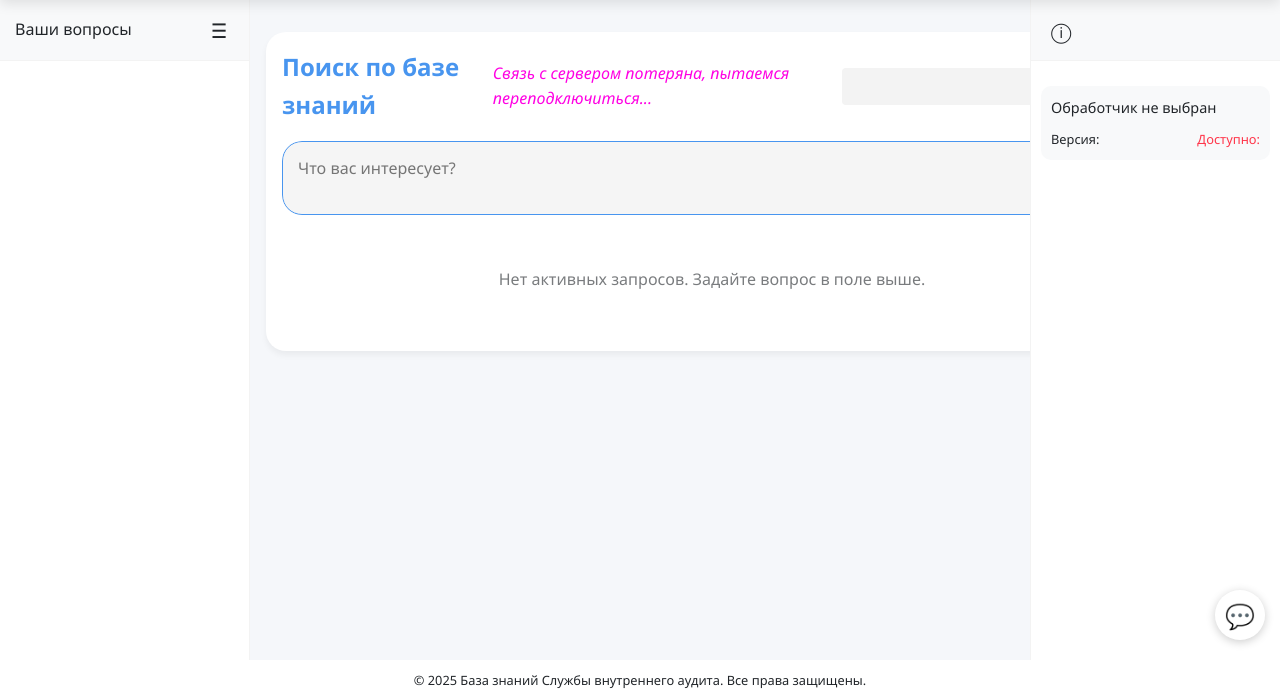
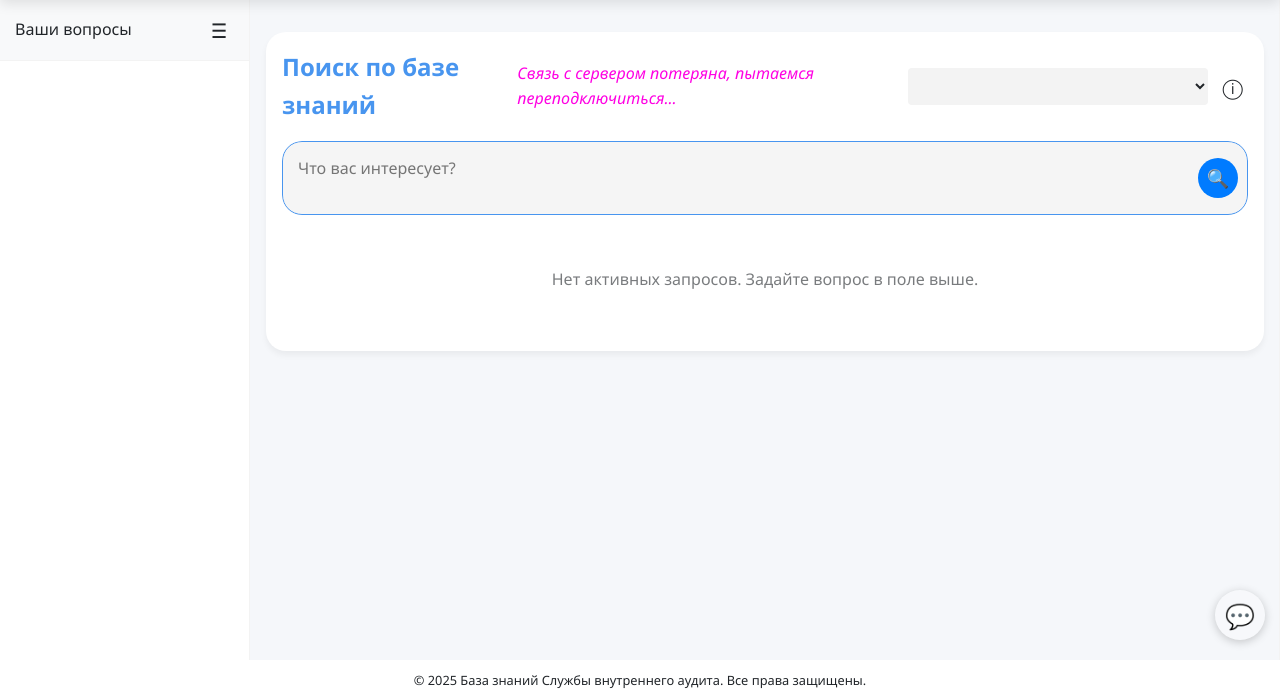
Before and after one commit to Chooook/llm_proxy_frontend, a Flask app: page / in a window 1280 px wide. Shown: the part 100-800 px from the top of the page. Run offline with Flask 3, Linux system fonts and the light colour scheme; lists and menus that the app fills with data are empty.

Commit message:
feat: update styles and js scripts for sidebars, add handler info button

```diff
--- a/src/static/css/base.css
+++ b/src/static/css/base.css
@@ -3,8 +3,12 @@
     transition: all 0.3s;
 }
 
-#base-container.collapsed {
-    padding: 0 80px 0 80px;
+#base-container.left-sidebar-collapsed {
+    padding-left: 80px;
+}
+
+#base-container.right-sidebar-collapsed {
+    padding-right: 0px;
 }
 
 .main-content-wrapper {
@@ -27,6 +31,14 @@
     background-color: var(--light-color);
     padding: 3px 8px;
     border-radius: 12px;
+}
+
+.handler-select-container {
+    display: flex;
+    flex-direction: row;
+    text-align: center;
+    align-items: center;
+    justify-content: center;
 }
 
 .handler-select-container select {
--- /dev/null
+++ b/src/static/css/right-sidebar.collapsed.css
@@ -0,0 +1,11 @@
+#right-sidebar.collapsed {
+    width: 0px;
+}
+
+.collapsed #right-sidebar-text {
+    display: none;
+}
+
+.collapsed #handler-info {
+    display: none;
+}
--- a/src/static/css/right-sidebar.css
+++ b/src/static/css/right-sidebar.css
@@ -9,10 +9,6 @@
     top: 100px;
     right: 0;
     z-index: 900;
-}
-
-#right-sidebar.collapsed {
-    width: 80px;
 }
 
 #right-sidebar-header {
@@ -27,17 +23,13 @@
     text-overflow: ellipsis;  # TODO перенести в текстовый элемент
 }
 
-#right-sidebar.collapsed #right-sidebar-header {
-    justify-content: center;
-}
-
 #right-sidebar-content {
     padding: 10px;
     overflow-y: auto;
     max-height: calc(100% - 80px);
 }
 
-#right-toggle-btn {
+#right-sidebar-toggle-btn {
     height: 30px;
     display: flex;
     text-align: center;
@@ -54,7 +46,7 @@
     aspect-ratio: 1/1;
 }
 
-#right-toggle-btn:hover {
+#right-sidebar-toggle-btn:hover {
     background-color: var(--border-color);
     aspect-ratio: 1/1;
 }
@@ -63,11 +55,7 @@
     margin-right: 5px;
 }
 
-.collapsed .right-sidebar-text {
-    display: none;
-}
-
-.handler-info {
+#handler-info {
     margin-top: 15px;
     padding: 10px;
     background-color: var(--light-color);
@@ -80,41 +68,50 @@
     color: var(--accent-color);
 }
 
-.handler-description {
+#handler-description {
     font-size: 0.9em;
-    margin-bottom: 5px;
+    margin-bottom: 15px;
     color: var(--text-color);
     margin-bottom: 10px;
 }
 
-.handler-description:empty {
+#handler-description:empty {
     display: none;
 }
 
-.handler-meta {
+#handler-meta {
     display: flex;
     justify-content: space-between;
     font-size: 0.8em;
 }
 
-.handler-version {
+#handler-version {
     color: var(--text-color);
 }
 
-.handler-version::before {
+#handler-version::before {
     content: "Версия: ";
 }
 
-.handler-workers::before {
-    content: "Доступно: ";
+#handler-workers::before {
+    content: "Доступно обработчиков: ";
 }
 
-.handler-workers.available {
+
+#handler-info.available #handler-workers {
     color: var(--status-done-color);
 }
 
-.handler-workers.unavailable {
+#handler-info.unavailable #handler-workers {
     color: var(--status-error-color);
+}
+
+#handler-info.available {
+    border-left: 3px solid var(--status-done-color);
+}
+
+#handler-info.unavailable {
+    border-left: 3px solid var(--status-error-color);
 }
 
 .handler-warning {
--- a/src/static/css/search.css
+++ b/src/static/css/search.css
@@ -64,3 +64,26 @@
 .enqueue-btn:hover {
     background-color: #0056b3;
 }
+
+#search-right-sidebar-toggle-btn {
+    height: 30px;
+    display: flex;
+    text-align: center;
+    align-items: center;
+    justify-content: center;
+    transition: all 0.3s ease;
+    background: none;
+    border: none;
+    color: var(--text-color);
+    font-size: 20px;
+    cursor: pointer;
+    padding: 5px;
+    border-radius: 50%;
+    aspect-ratio: 1/1;
+    margin-left: 10px;
+}
+
+#search-right-sidebar-toggle-btn:hover {
+    background-color: var(--border-color);
+    aspect-ratio: 1/1;
+}
--- a/src/static/js/dom_variables.js
+++ b/src/static/js/dom_variables.js
@@ -8,4 +8,6 @@
 
 const leftSidebar = document.getElementById('left-sidebar');
 const leftSidebarContent = document.getElementById('left-sidebar-content');
+const rightSidebar = document.getElementById('right-sidebar');
+const handlerInfo = document.getElementById('handler-info');
 const baseContainer = document.getElementById('base-container');
--- a/src/static/js/left_sidebar.js
+++ b/src/static/js/left_sidebar.js
@@ -3,11 +3,11 @@
 
     if (currentStateCollapsed) {
         leftSidebar.classList.remove('collapsed');
-        baseContainer.classList.remove('collapsed');
+        baseContainer.classList.remove('left-sidebar-collapsed');
         localStorage.setItem('currentState', 'not-collapsed');
     } else {
         leftSidebar.classList.add('collapsed');
-        baseContainer.classList.add('collapsed');
+        baseContainer.classList.add('left-sidebar-collapsed');
         localStorage.setItem('currentState', 'collapsed');
     }
     updateSidebarItemsVisibility();
@@ -82,11 +82,11 @@
 
     if (savedSidebarState === 'collapsed') {
         leftSidebar.classList.add('collapsed');
-        baseContainer.classList.add('collapsed');
+        baseContainer.classList.add('left-sidebar-collapsed');
         localStorage.setItem('currentState', 'collapsed');
     } else {
         leftSidebar.classList.remove('collapsed');
-        baseContainer.classList.remove('collapsed');
+        baseContainer.classList.remove('left-sidebar-collapsed');
         localStorage.setItem('currentState', 'not-collapsed');
     }
     updateSidebarItemsVisibility();
--- a/src/templates/index.html
+++ b/src/templates/index.html
@@ -16,6 +16,7 @@
         <link rel="stylesheet" href="/static/css/left-sidebar.collapsed.css">
         <link rel="stylesheet" href="/static/css/tasks.css">
 		<link rel="stylesheet" href="/static/css/right-sidebar.css">
+        <link rel="stylesheet" href="/static/css/right-sidebar.collapsed.css">
         <script src="/static/js/intro.min.js"></script>
         <script src="/static/js/showdown.min.js"></script>
         <script src="/static/js/variables.js"></script>
@@ -45,23 +46,6 @@
             </div>
         </header>
 
-		<div id="right-sidebar">
-
-    		<div id="right-sidebar-header">
-    		    <button id="right-toggle-btn" onclick="toggleRightSidebar()">ⓘ</button>
-       		    <span class="right-sidebar-text" id="currentModeDisplay"></span>
-            </div>
-            <div id="right-sidebar-content">
-                <div class="handler-info" id="handlerInfo">
-                    <div class="handler-description" id="handlerDescription">Обработчик не выбран</div>
-                    <div class="handler-meta">
-                        <span class="handler-version" id="handlerVersion"></span>
-                        <span class="handler-workers unavailable" id="handlerWorkers"></span>
-                    </div>
-        		</div>
-    		</div>
-		</div>
-
         <div id="left-sidebar">
             <div id="left-sidebar-header">
                 <span id="left-sidebar-text">Ваши вопросы</span>
@@ -75,7 +59,7 @@
             <div id="left-sidebar-content"></div>
         </div>
 
-        <div id="base-container">
+        <div id="base-container" class="right-sidebar-collapsed">
 
             <div class="container">
                 <div class="main-content-wrapper">
@@ -84,6 +68,7 @@
                         <div id="status" style="font-style: italic;"></div>
                         <div class="handler-select-container">
                             <select id="handler-select" style="width: 300px; padding: 8px;"></select>
+                            <button id="search-right-sidebar-toggle-btn">ⓘ</button>
                         </div>
                     </div>
                     <div data-tooltip="Тут вы можете ввести свой вопрос, а для отправки нажать Enter или 🔍️"
@@ -146,6 +131,23 @@
 
         </div>
 
+		<div id="right-sidebar" class="collapsed">
+
+    		<div id="right-sidebar-header">
+    		    <button id="right-sidebar-toggle-btn">▶</button>
+       		    <span id="right-sidebar-text"></span>
+            </div>
+            <div id="right-sidebar-content">
+                <div class="unavailable" id="handler-info">
+                    <div id="handler-description"></div>
+                    <div id="handler-meta">
+                        <span id="handler-version"></span>
+                        <span id="handler-workers"></span>
+                    </div>
+        		</div>
+    		</div>
+		</div>
+
 
         <footer>
             <div class="container">
```
Also changed, not shown: src/static/js/right_sidebar.js (+26 -29 lines).
